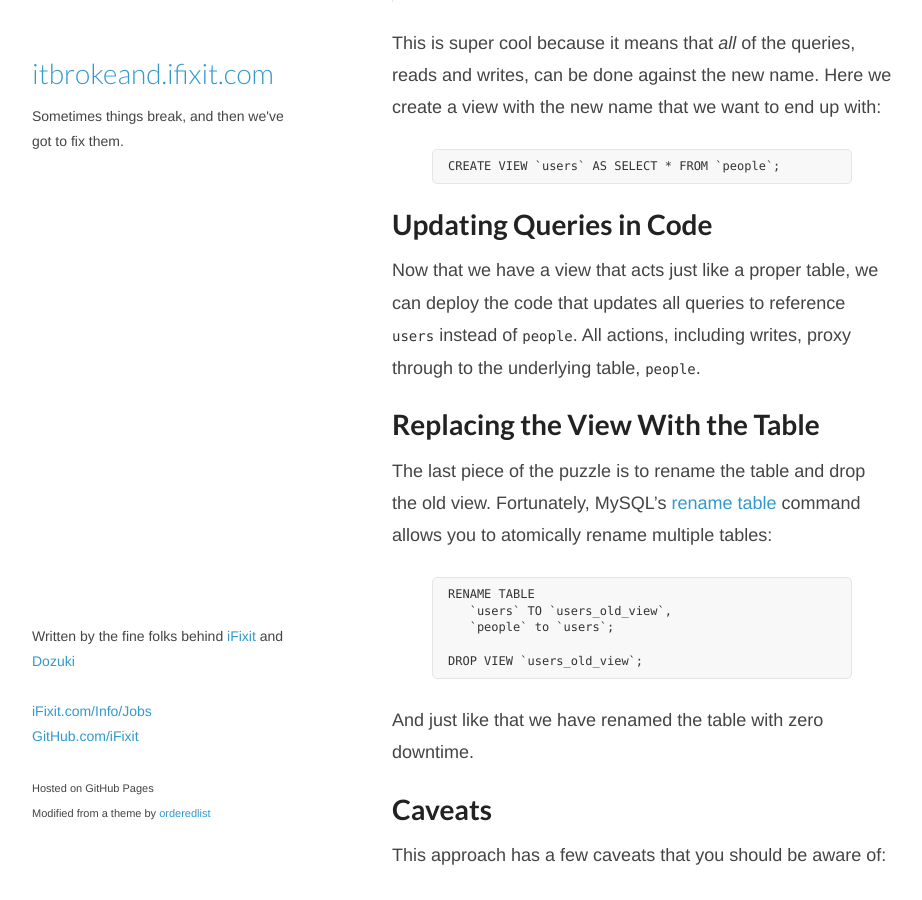
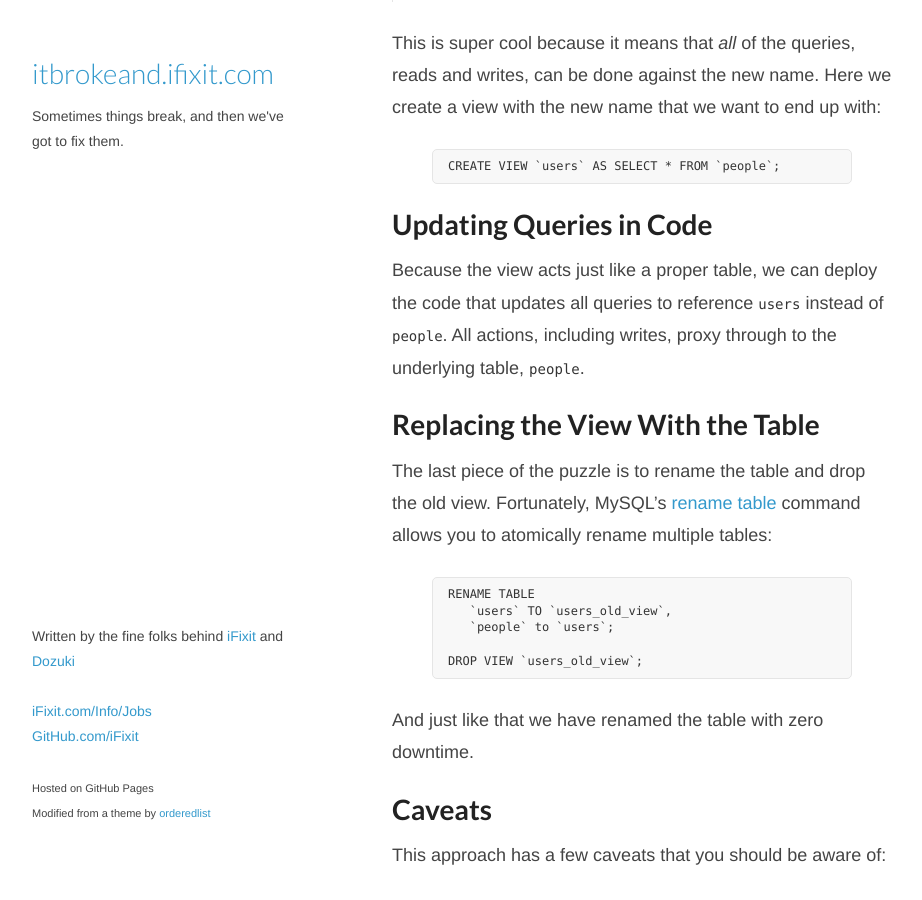
Before and after one commit to iFixit/itbrokeand.ifixit.com, a Jekyll site: the page built from _posts/2015-08-06-renaming-tables-with-zero-downtime.md, in a window 1280 px wide and 900 px high, scrolled down 977 px. Shown: the whole window, without its empty margins (178-1100 px from the left). Built offline with Jekyll 4.4.1, drawn with Linux system fonts in a browser that asks for light colours; Markdown is read by kramdown in place of the engine named in the settings; comment, search, counter and statistics services are not loaded.

Commit message:
Renaming tables: Rephrase proper table sentence
This way it doesn't sound like the view is special in any way.

```diff
--- a/_posts/2015-08-06-renaming-tables-with-zero-downtime.md
+++ b/_posts/2015-08-06-renaming-tables-with-zero-downtime.md
@@ -32,7 +32,7 @@ CREATE VIEW `users` AS SELECT * FROM `people`;
 
 # Updating Queries in Code
 
-Now that we have a view that acts just like a proper table, we can deploy the code that updates all queries to reference `users` instead of `people`.
+Because the view acts just like a proper table, we can deploy the code that updates all queries to reference `users` instead of `people`.
 All actions, including writes, proxy through to the underlying table, `people`.
 
 # Replacing the View With the Table
```
